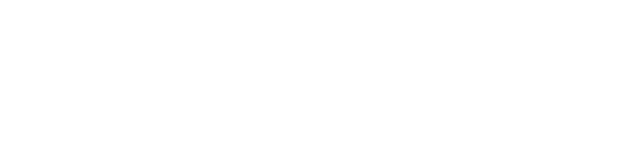
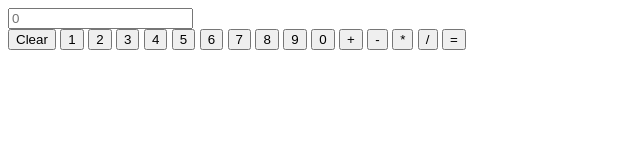
Before and after one commit to Jimmy-Du/calculator, a plain HTML site: page index.html in a window 1280 px wide. Shown: the whole page, without its empty margins (0-640 px from the left). Drawn offline with Linux system fonts and the light colour scheme.

Commit message:
Added calculator display and buttons

```diff
--- a/index.html
+++ b/index.html
@@ -9,7 +9,25 @@
 </head>
 <body>
   <div class="container">
-
+    <input class="calc-display" placeholder="0" readonly/>
+    <div class="calc-btns">
+      <button>Clear</button>
+      <button class="num-btn" value="1">1</button>
+      <button class="num-btn" value="2">2</button>
+      <button class="num-btn" value="3">3</button>
+      <button class="num-btn" value="4">4</button>
+      <button class="num-btn" value="5">5</button>
+      <button class="num-btn" value="6">6</button>
+      <button class="num-btn" value="7">7</button>
+      <button class="num-btn" value="8">8</button>
+      <button class="num-btn" value="9">9</button>
+      <button class="num-btn" value="0">0</button>
+      <button value="+">+</button>
+      <button value="-">-</button>
+      <button value="*">*</button>
+      <button value="/">/</button>
+      <button>=</button>
+    </div>
   </div>
   <script src="calculator.js"></script>
 </body>
```
